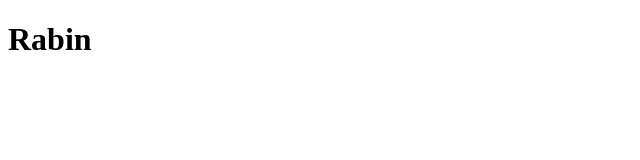
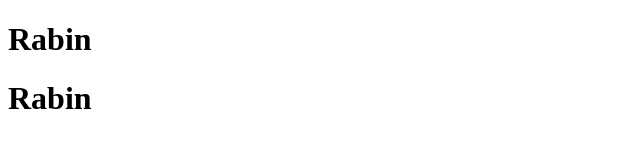
Before and after one commit to mhrobin/html-basic, a plain HTML site: page index.html in a window 1280 px wide. Shown: the whole page, without its empty margins (0-640 px from the left). Drawn offline with Linux system fonts and the light colour scheme.

Commit message:
Add files via upload

```diff
--- a/index.html
+++ b/index.html
@@ -8,6 +8,7 @@
   <body>
     <div class="robin">
       <h1>Rabin</h1>
+      <h1>Rabin</h1>
     </div>
   </body>
 </html>
```
